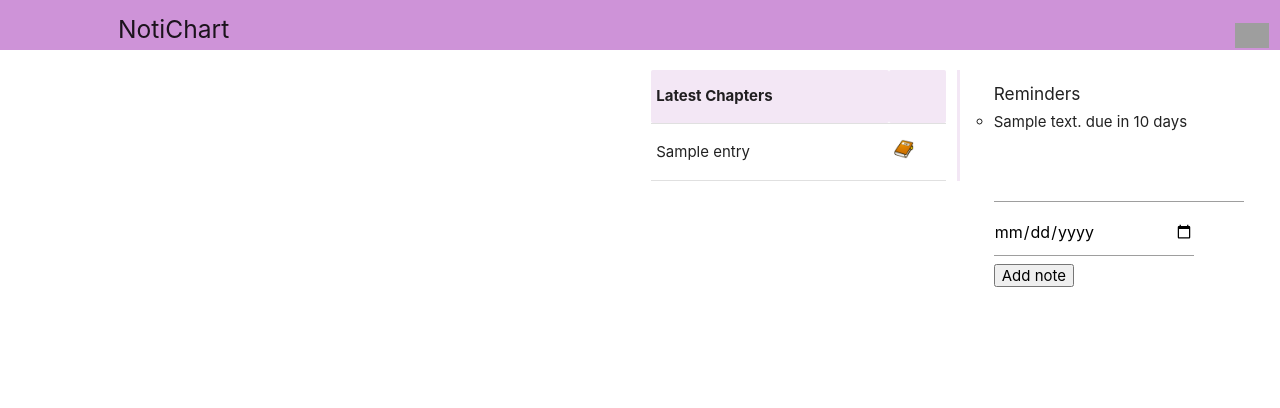
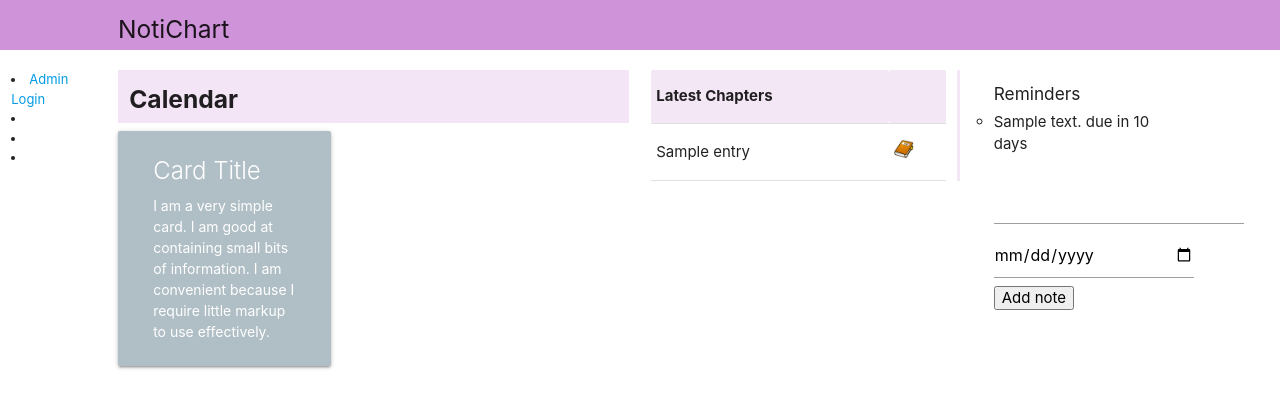
Before and after one commit to Ceribit/notichart, a Django app: template dashboard/templates/dashboard/home.html in a window 1280 px wide. Shown: the top 408 px of the page. Run offline with Django 3.2, Linux system fonts and the light colour scheme; tables that the repository leaves empty hold one stand-in row (values such as "Sample post"); the template is opened without the code that fills it: values that come from a table or form of the project are taken from there, most other values are stand-ins (such as "Sample title", 1, 10 or a date in 2020); grey boxes are pictures that could not be loaded.

Commit message:
Added calendar html

```diff
--- a/dashboard/templates/dashboard/home.html
+++ b/dashboard/templates/dashboard/home.html
@@ -15,18 +15,40 @@
           <h5>NotiChart</h5>
         </div>
       </div>
-      <div style="height:50px" class="col s4 purple lighten-3 right-align">
+      <div style="height:50px" class="col s4 purple lighten-3 center-align">
         <br>
-        <a style=" color:black" href="/admin/">
-          <img src="https://cdn0.iconfinder.com/data/icons/mini-icon-2-2/16/login_in-512.png" alt="Admin Login" style="height:25px; width=25px;">
-        </a>
 
       </div>
     </div>
 
     <div class="row">
-      <div class="col s6">
+      <div style="font-size:13px"class="col s1">
+        <li><a href="/admin/">Admin Login</a></li>
+        <li></li>
+        <li></li>
+        <li></li>
 
+      </div>
+      <div class="col s5">
+        <div class="col s12 purple lighten-5">
+         <h5 style="font-weight:bold">Calendar</h5>
+        </div>
+
+        {% for note in notes %}
+
+        <div class="card blue-grey lighten-3 col s5">
+
+                <div style="font-size:14px" class="card-content white-text">
+                  <span class="card-title">Card Title</span>
+                  <p >I am a very simple card. I am good at containing small bits of information.
+                  I am convenient because I require little markup to use effectively.</p>
+                </div>
+        </div>
+        {% if forloop.counter0|divisibleby:2 %}
+        <div class="col s2">
+        </div>
+        {% endif %}
+        {% endfor %}
       </div>
       <div style="border-right: 3px solid #F3E7F5;"  class="col s3">
         <table>
@@ -49,7 +71,7 @@
       <div class="col s0.5">
 
       </div>
-      <div class="col s2.5">
+      <div class="col s2">
       <ul class="collection-with-header left-align">
         <li class="collection-header"> <h6>Reminders</h6> </li>
         {% for note in notes %}
```
